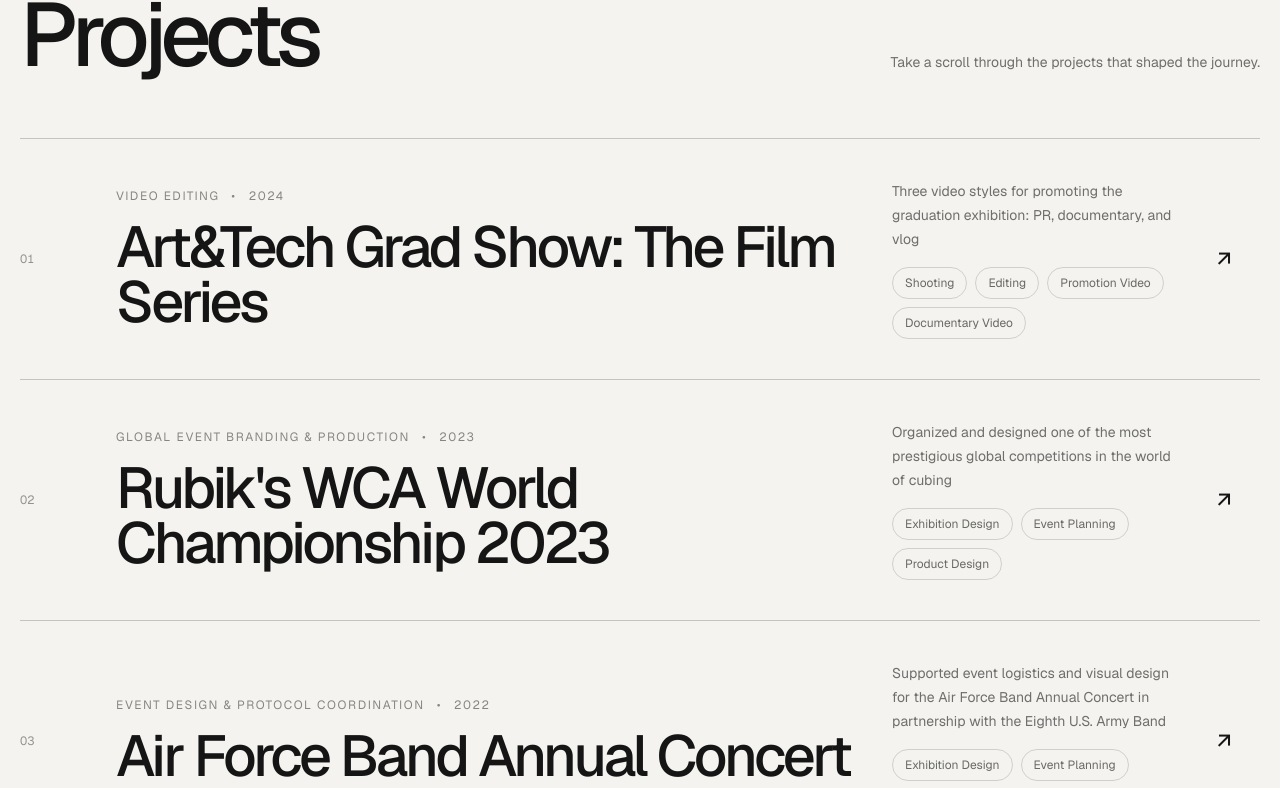
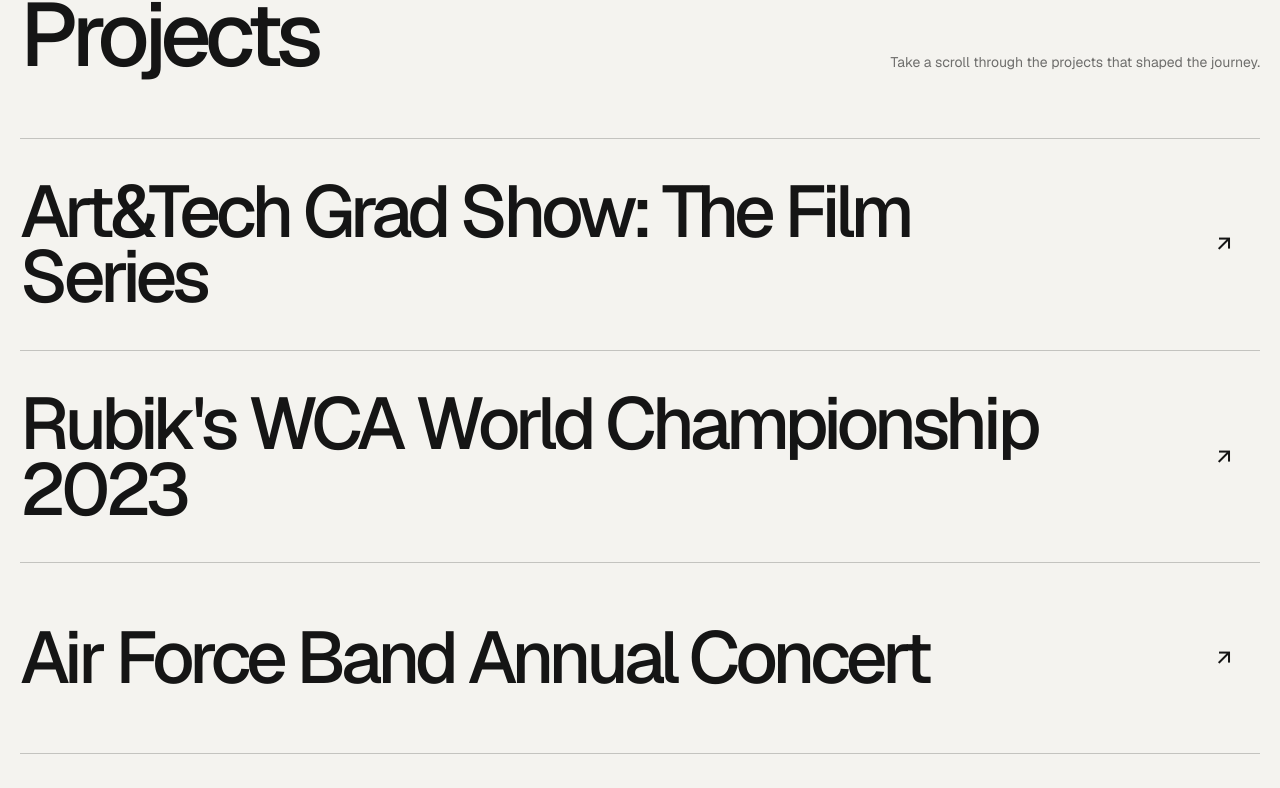
Before and after one commit to Donguk-Owen-Kim/Donguk-Owen-Kim.github.io, a Next.js app: page / in a window 1280 px wide. Shown: the part 2196-2984 px from the top of the page. Built offline with nearby package versions, Linux system fonts and the light colour scheme.

Commit message:
Simplify projects and add hover slideshow

```diff
--- a/app/globals.css
+++ b/app/globals.css
@@ -116,6 +116,38 @@
   clip-path: inset(0 round 1rem);
   opacity: 1;
   transform: translate3d(0, 0, 0) rotate(-1deg) scale(1);
+}
+
+.project-preview-frame {
+  opacity: 0;
+  animation: project-slideshow var(--slideshow-duration, 8s) infinite;
+  animation-delay: var(--slideshow-delay, 0s);
+  animation-play-state: paused;
+  will-change: opacity, transform;
+}
+
+.project-row:hover .project-preview-frame,
+.project-row:focus-within .project-preview-frame {
+  animation-play-state: running;
+}
+
+@keyframes project-slideshow {
+  0%,
+  20% {
+    opacity: 1;
+    transform: scale(1.02);
+  }
+
+  27%,
+  93% {
+    opacity: 0;
+    transform: scale(1.08);
+  }
+
+  100% {
+    opacity: 1;
+    transform: scale(1.02);
+  }
 }
 
 .project-row:hover .project-arrow,
--- a/app/projects/[id]/ProjectDetail.tsx
+++ b/app/projects/[id]/ProjectDetail.tsx
@@ -327,18 +327,18 @@
             <p className="text-xl text-gray-600 mb-8 leading-relaxed whitespace-pre-line">
               {project.fullDescription}
             </p>
-            <div className="flex flex-wrap justify-center gap-6 text-sm text-gray-500">
-              <div className="flex items-center gap-2">
-                <i className="ri-user-line text-lg w-5 h-5 flex items-center justify-center"></i>
-                <span>Affiliation: {project.client}</span>
+            <div className="mt-14 grid border-y border-gray-200 text-left sm:grid-cols-3">
+              <div className="border-b border-gray-200 py-5 sm:border-b-0 sm:border-r sm:px-6">
+                <p className="mb-2 text-xs uppercase tracking-[0.14em] text-gray-400">Date</p>
+                <p className="text-base text-gray-900">{project.year}</p>
               </div>
-              <div className="flex items-center gap-2">
-                <i className="ri-calendar-line text-lg w-5 h-5 flex items-center justify-center"></i>
-                <span>Duration: {project.duration}</span>
+              <div className="border-b border-gray-200 py-5 sm:border-b-0 sm:border-r sm:px-6">
+                <p className="mb-2 text-xs uppercase tracking-[0.14em] text-gray-400">Role</p>
+                <p className="text-base text-gray-900">{project.role}</p>
               </div>
-              <div className="flex items-center gap-2">
-                <i className="ri-briefcase-line text-lg w-5 h-5 flex items-center justify-center"></i>
-                <span>Role: {project.role}</span>
+              <div className="py-5 sm:px-6">
+                <p className="mb-2 text-xs uppercase tracking-[0.14em] text-gray-400">Related Articles</p>
+                <p className="text-base text-gray-400">—</p>
               </div>
             </div>
           </div>
@@ -366,69 +366,6 @@
           </div>
         </section>
       )}
-
-
-
-      {/* 프로젝트 상세 정보 */}
-      <section className="py-20 bg-white">
-        <div className="container mx-auto px-6">
-          <div className="max-w-4xl mx-auto">
-            <div className="grid md:grid-cols-3 gap-12 mb-16">
-              <div>
-                <h3 className="text-2xl font-bold text-gray-900 mb-6">Issue</h3>
-                <ul className="space-y-4">
-                  {project.challenges.map((challenge, index) => (
-                    <li key={index} className="flex items-start gap-3">
-                      <i className="ri-error-warning-line text-red-500 text-lg mt-1 w-5 h-5 flex items-center justify-center"></i>
-                      <span className="text-gray-600 leading-relaxed">{challenge}</span>
-                    </li>
-                  ))}
-                </ul>
-              </div>
-
-              <div>
-                <h3 className="text-2xl font-bold text-gray-900 mb-6">Solution</h3>
-                <ul className="space-y-4">
-                  {project.solutions.map((solution, index) => (
-                    <li key={index} className="flex items-start gap-3">
-                      <i className="ri-lightbulb-line text-yellow-500 text-lg mt-1 w-5 h-5 flex items-center justify-center"></i>
-                      <span className="text-gray-600 leading-relaxed">{solution}</span>
-                    </li>
-                  ))}
-                </ul>
-              </div>
-
-              <div>
-                <h3 className="text-2xl font-bold text-gray-900 mb-6">Result</h3>
-                <ul className="space-y-4">
-                  {project.results.map((result, index) => (
-                    <li key={index} className="flex items-start gap-3">
-                      <i className="ri-check-line text-green-500 text-lg mt-1 w-5 h-5 flex items-center justify-center"></i>
-                      <span className="text-gray-600 leading-relaxed">{result}</span>
-                    </li>
-                  ))}
-                </ul>
-              </div>
-            </div>
-
-            {/* 태그 */}
-            <div className="mb-16">
-              <h3 className="text-2xl font-bold text-gray-900 mb-6">Skills</h3>
-              <div className="flex flex-wrap gap-3">
-                {project.tags.map((tag, index) => (
-                  <span
-                    key={index}
-                    className="bg-blue-50 text-blue-700 px-6 py-3 rounded-full text-sm font-medium border border-blue-200"
-                  >
-                    {tag}
-                  </span>
-                ))}
-              </div>
-            </div>
-          </div>
-        </div>
-      </section>
-
       {/* 추가 이미지 갤러리 */}
       <section className="py-20">
         <div className="container mx-auto px-6">
--- a/components/ProjectsSection.tsx
+++ b/components/ProjectsSection.tsx
@@ -10,6 +10,12 @@
       category: 'VIDEO EDITING',
       description: 'Three video styles for promoting the graduation exhibition: PR, documentary, and vlog',
       image: '/images/id_1_preview.png',
+      slideshow: [
+        '/images/AbouT/1.jpg',
+        '/images/AbouT/3.jpg',
+        '/images/AbouT/5.jpg',
+        '/images/AbouT/7.jpg',
+      ],
       tags: ['Shooting', 'Editing', 'Promotion Video', 'Documentary Video'],
       year: '2024',
     },
@@ -19,6 +25,12 @@
       category: 'GLOBAL EVENT BRANDING & PRODUCTION',
       description: 'Organized and designed one of the most prestigious global competitions in the world of cubing',
       image: '/images/id_4_preview.png',
+      slideshow: [
+        '/images/WC/1.jpg',
+        '/images/WC/3.JPG',
+        '/images/WC/7.JPG',
+        '/images/WC/10.JPG',
+      ],
       tags: ['Exhibition Design', 'Event Planning', 'Product Design'],
       year: '2023',
     },
@@ -28,6 +40,11 @@
       category: 'Event Design & Protocol Coordination',
       description: 'Supported event logistics and visual design for the Air Force Band Annual Concert in partnership with the Eighth U.S. Army Band',
       image: '/images/id_5_preview.png',
+      slideshow: [
+        '/images/AF_Band/1.jpg',
+        '/images/AF_Band/2.jpg',
+        '/images/AF_Band/3.jpg',
+      ],
       tags: ['Exhibition Design', 'Event Planning', 'Product Design'],
       year: '2022',
     },
@@ -37,6 +54,12 @@
       category: 'EVENT DESIGN',
       description: 'Planned and designed an Air Force experience program that allowed civilians to take part in a fighter jet pilot training simulation',
       image: '/images/id_6_preview.png',
+      slideshow: [
+        '/images/ADEX/4.jpg',
+        '/images/ADEX/3.jpg',
+        '/images/ADEX/6.jpg',
+        '/images/ADEX/1.jpg',
+      ],
       tags: ['Exhibition Design', 'Event Planning', 'Product Design'],
       year: '2021',
     },
@@ -56,37 +79,31 @@
         </div>
 
         <div className="border-t border-black/20">
-          {projects.map((project, index) => (
+          {projects.map((project) => (
             <article key={project.id} className="project-row relative border-b border-black/20">
               <Link
                 href={`/projects/${project.id}`}
-                className="group relative z-10 grid min-h-[220px] gap-8 py-8 md:grid-cols-[4rem_1fr_18rem_3rem] md:items-center md:py-10"
+                className="group relative z-10 grid min-h-[150px] grid-cols-[1fr_3rem] items-center gap-8 py-8 md:min-h-[190px] md:py-10"
               >
-                <span className="text-xs tabular-nums text-black/40">0{index + 1}</span>
-                <div>
-                  <div className="mb-4 flex flex-wrap items-center gap-3 text-xs uppercase tracking-[0.13em] text-black/45">
-                    <span>{project.category}</span>
-                    <span>•</span>
-                    <span>{project.year}</span>
-                  </div>
-                  <h3 className="max-w-3xl text-[clamp(2rem,4.5vw,5rem)] font-medium leading-[0.95] tracking-[-0.055em] transition group-hover:text-[#ff5c35]">
-                    {project.title}
-                  </h3>
-                </div>
-                <div className="relative">
-                  <div className="aspect-[4/3] overflow-hidden rounded-2xl md:hidden">
-                    <img src={project.image} alt={project.title} className="h-full w-full object-cover" />
-                  </div>
-                  <p className="mt-5 text-sm leading-6 text-black/55 md:mt-0">{project.description}</p>
-                  <div className="mt-4 flex flex-wrap gap-2">
-                    {project.tags.map((tag) => <span key={tag} className="tag">{tag}</span>)}
-                  </div>
-                </div>
+                <h3 className="max-w-5xl text-[clamp(2.25rem,5.7vw,6.25rem)] font-medium leading-[0.9] tracking-[-0.065em] transition group-hover:text-[#ff5c35]">
+                  {project.title}
+                </h3>
                 <i className="project-arrow ri-arrow-right-up-line text-2xl transition-transform"></i>
               </Link>
 
-              <div className="project-preview pointer-events-none absolute right-[22rem] top-1/2 z-20 hidden h-52 w-72 -translate-y-1/2 overflow-hidden shadow-2xl md:block xl:right-[24rem] xl:h-64 xl:w-96">
-                <img src={project.image} alt="" className="h-full w-full object-cover" />
+              <div className="project-preview pointer-events-none absolute right-[7rem] top-1/2 z-20 hidden h-56 w-80 -translate-y-1/2 overflow-hidden bg-black shadow-2xl md:block xl:h-72 xl:w-[28rem]">
+                {project.slideshow.map((image, index) => (
+                  <img
+                    key={image}
+                    src={image}
+                    alt=""
+                    className="project-preview-frame absolute inset-0 h-full w-full object-cover"
+                    style={{
+                      '--slideshow-duration': `${project.slideshow.length * 2.2}s`,
+                      '--slideshow-delay': `${index * -2.2}s`,
+                    } as React.CSSProperties}
+                  />
+                ))}
               </div>
             </article>
           ))}
```
